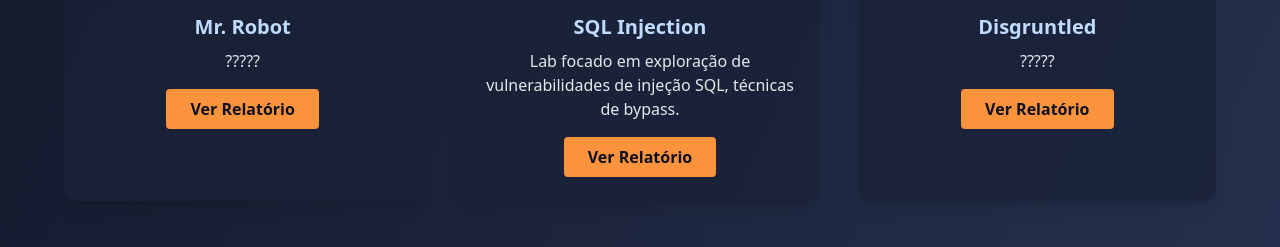
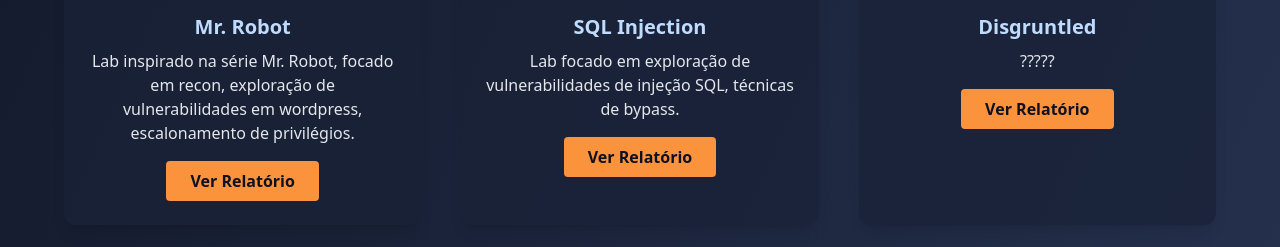
Before and after one commit to TheEddu/Portfolio-Labs, a plain HTML site: page index.html in a window 1280 px wide. Shown: the part 1855-2102 px from the top of the page. Drawn offline with nearby package versions, Linux system fonts and the light colour scheme.

Commit message:
correcoes

```diff
--- a/index.html
+++ b/index.html
@@ -89,13 +89,12 @@
 
       <!-- Lab card 4 -->
       <div class="bg-[#1a2238]/80 rounded-xl shadow-lg flex flex-col items-center p-6 border-t-4 border-blue-400 hover:scale-105 transition">
-        <!-- <div class="w-full h-56 bg-gray-700 rounded-lg mb-4 flex items-center justify-center text-gray-400 text-2xl font-bold">Em breve</div> -->
         <img src="https://image.lexica.art/full_webp/325853a0-097f-4d2c-b902-1a6b89bfbddd" class="w-full h-56 object-cover rounded-lg mb-4 border-2 border-blue-300 shadow" alt="Mr. Robot">
         <h3 class="text-xl font-bold text-blue-200 mb-2">Mr. Robot</h3>
         <p class="text-gray-200 text-center mb-4 text-base">
-          ?????
+          Lab inspirado na série Mr. Robot, focado em recon, exploração de vulnerabilidades em wordpress, escalonamento de privilégios.
         </p>
-        <a href="./pages/mrRobot.html" class="inline-block bg-orange-400 text-[#0D1121] font-bold px-6 py-2 rounded hover:bg-orange-500 transition">Ver Relatório</a>
+        <a href="./pages/MrRobot.html" class="inline-block bg-orange-400 text-[#0D1121] font-bold px-6 py-2 rounded hover:bg-orange-500 transition">Ver Relatório</a>
       </div>
 
       <!-- Lab card 5 -->
```
